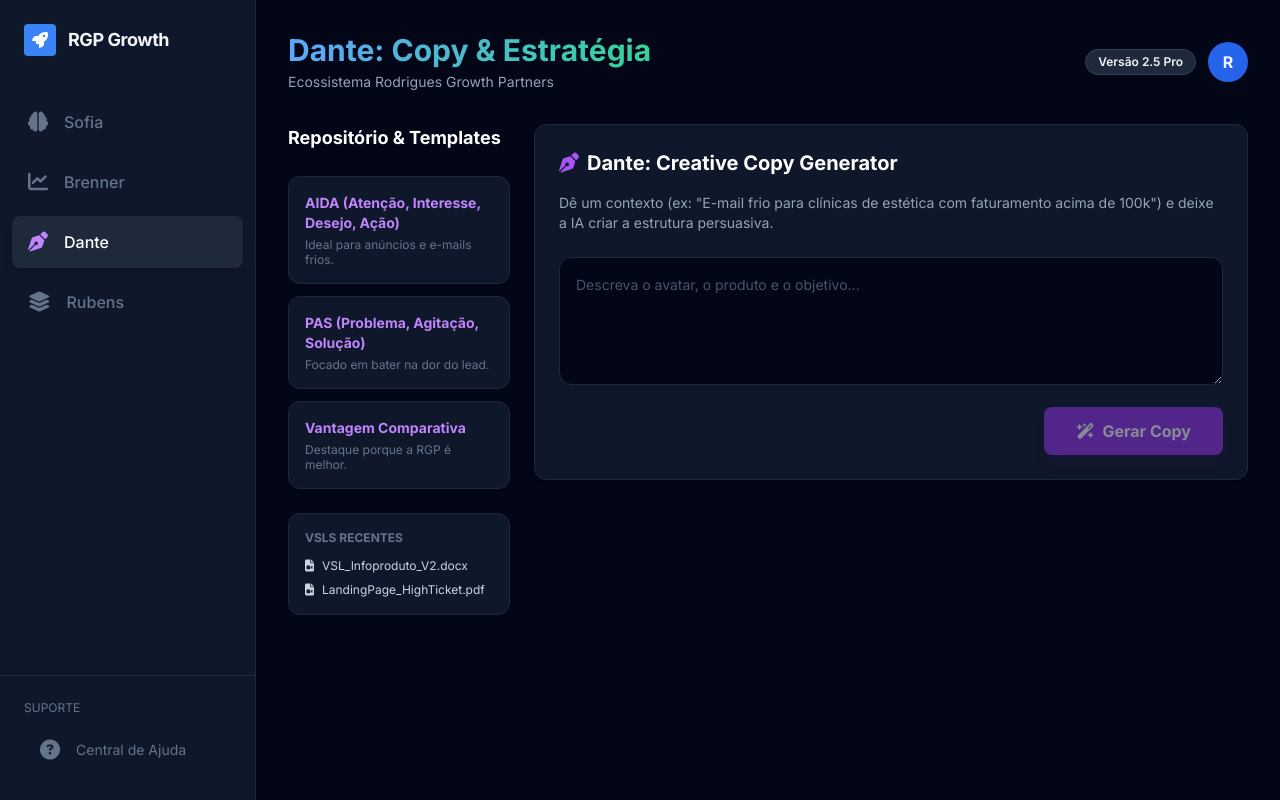
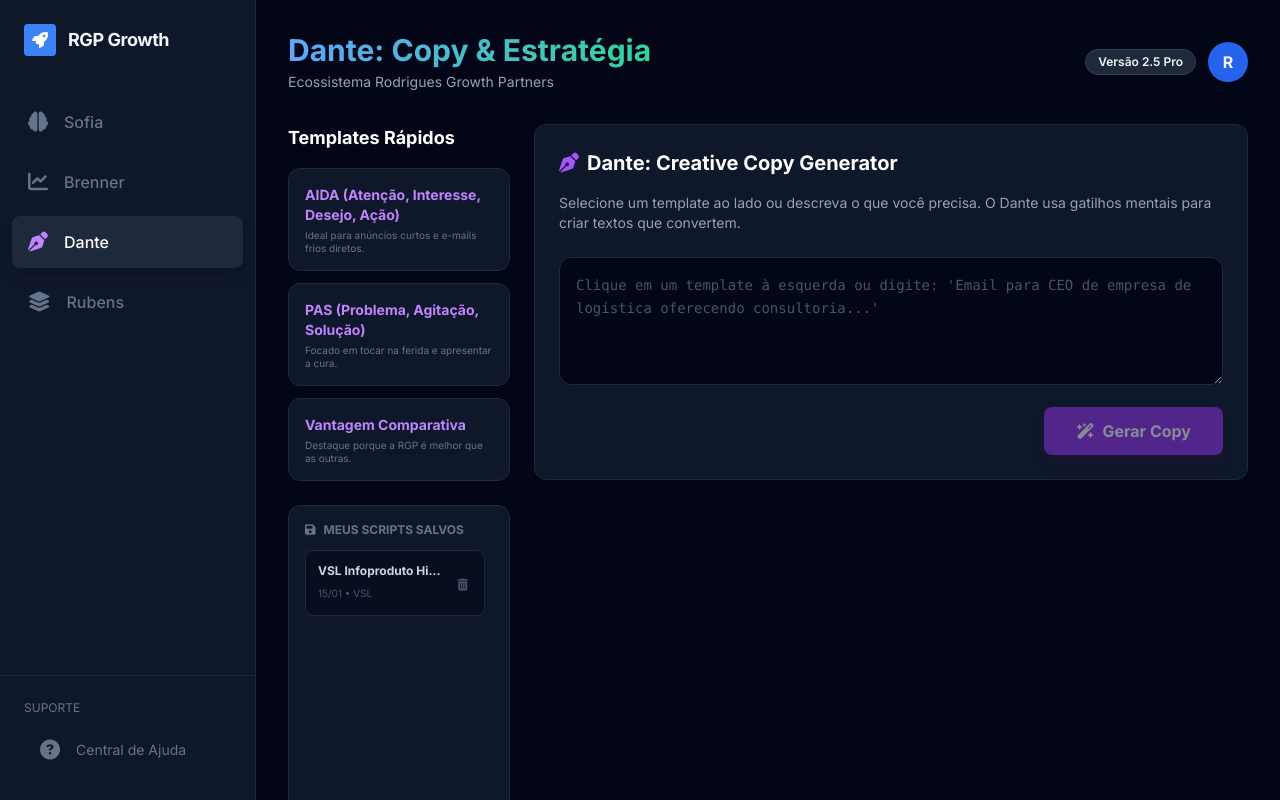
Before and after one commit to tr013432-design/RGP, a React (Vite) app: page / in a window 1280 px wide. Both pictures are taken after a click on the button "Dante". Built offline with nearby package versions, Linux system fonts and the light colour scheme.

Commit message:
Update DanteModule.tsx

```diff
--- a/components/DanteModule.tsx
+++ b/components/DanteModule.tsx
@@ -1,19 +1,52 @@
 import React, { useState } from 'react';
 import { generateCopyStrategy } from '../services/aiService';
-// 1. Importações para Renderizar Markdown
 import ReactMarkdown from 'react-markdown';
 import remarkGfm from 'remark-gfm';
+
+// Interface para os scripts salvos
+interface SavedScript {
+  id: string;
+  title: string;
+  content: string;
+  date: string;
+  type: string;
+}
 
 const DanteModule: React.FC = () => {
   const [prompt, setPrompt] = useState('');
   const [copyOutput, setCopyOutput] = useState('');
   const [isGenerating, setIsGenerating] = useState(false);
 
+  // Estado para armazenar os scripts salvos (Biblioteca)
+  const [savedScripts, setSavedScripts] = useState<SavedScript[]>([
+    { id: '1', title: 'VSL Infoproduto High-Ticket', content: 'Exemplo de script salvo...', date: '15/01', type: 'VSL' }
+  ]);
+
   const TEMPLATES = [
-    { title: 'AIDA (Atenção, Interesse, Desejo, Ação)', desc: 'Ideal para anúncios e e-mails frios.' },
-    { title: 'PAS (Problema, Agitação, Solução)', desc: 'Focado em bater na dor do lead.' },
-    { title: 'Vantagem Comparativa', desc: 'Destaque porque a RGP é melhor.' },
+    {
+      id: 'aida',
+      title: 'AIDA (Atenção, Interesse, Desejo, Ação)',
+      desc: 'Ideal para anúncios curtos e e-mails frios diretos.',
+      promptModel: 'Crie uma copy persuasiva utilizando a estrutura AIDA (Atenção, Interesse, Desejo, Ação) para vender [INSIRA SEU PRODUTO/SERVIÇO]. \n\nPúblico-alvo: [INSIRA SEU PÚBLICO]\nPrincipal Dor: [INSIRA A DOR]\n\nO tom deve ser agressivo e focado em conversão.'
+    },
+    {
+      id: 'pas',
+      title: 'PAS (Problema, Agitação, Solução)',
+      desc: 'Focado em tocar na ferida e apresentar a cura.',
+      promptModel: 'Escreva um texto usando a técnica PAS (Problema, Agitação, Solução).\n\n1. Problema: Descreva uma situação frustrante que [SEU CLIENTE] enfrenta.\n2. Agitação: Torne o problema visceral e emocional.\n3. Solução: Apresente a RGP como a única saída lógica.'
+    },
+    {
+      id: 'vantagem',
+      title: 'Vantagem Comparativa',
+      desc: 'Destaque porque a RGP é melhor que as outras.',
+      promptModel: 'Crie um comparativo "Nós vs Eles".\n\nMostre por que contratar a RGP é um investimento, enquanto contratar agências tradicionais é um gasto. Foque em ROI, previsibilidade e tecnologia.'
+    },
   ];
+
+  // 1. Função que faz os botões de Template funcionarem
+  const handleTemplateClick = (templatePrompt: string) => {
+    setPrompt(templatePrompt);
+  };
 
   const handleGenerate = async () => {
     if (!prompt) return;
@@ -22,52 +55,115 @@ const DanteModule: React.FC = () => {
       const res = await generateCopyStrategy(prompt);
       setCopyOutput(res || '');
     } catch (e) {
-      setCopyOutput('Erro ao gerar estratégia.');
+      setCopyOutput('Erro ao gerar estratégia. O Dante está descansando.');
     } finally {
       setIsGenerating(false);
     }
   };
 
+  // 2. Função para Salvar o Script
+  const handleSaveScript = () => {
+    if (!copyOutput) return;
+
+    // Pergunta o nome do script para o usuário
+    const title = window.prompt("Dê um nome para este Script:", "Novo Script RGP");
+    if (!title) return;
+
+    const newScript: SavedScript = {
+      id: Date.now().toString(),
+      title: title,
+      content: copyOutput,
+      date: new Date().toLocaleDateString('pt-BR', { day: '2-digit', month: '2-digit' }),
+      type: 'Copy'
+    };
+
+    setSavedScripts([newScript, ...savedScripts]);
+    alert("Script salvo na sua biblioteca lateral!");
+  };
+
+  // 3. Função para Excluir o Script
+  const handleDeleteScript = (id: string) => {
+    if (window.confirm("Tem certeza que deseja excluir este script?")) {
+      setSavedScripts(savedScripts.filter(s => s.id !== id));
+    }
+  };
+
+  // Função para carregar um script salvo de volta para a tela
+  const handleLoadScript = (script: SavedScript) => {
+    setCopyOutput(script.content);
+    setPrompt(`(Carregado do histórico: ${script.title})`);
+  };
+
   return (
-    <div className="grid grid-cols-1 lg:grid-cols-4 gap-6">
-      <div className="lg:col-span-1 space-y-6">
-        <h3 className="font-bold text-lg mb-4 text-white">Repositório & Templates</h3>
+    <div className="grid grid-cols-1 lg:grid-cols-4 gap-6 h-[calc(100vh-100px)]">
+      {/* COLUNA DA ESQUERDA: TEMPLATES E BIBLIOTECA */}
+      <div className="lg:col-span-1 space-y-6 flex flex-col h-full">
+
+        {/* Templates */}
+        <div>
+          <h3 className="font-bold text-lg mb-4 text-white">Templates Rápidos</h3>
           <div className="space-y-3">
-          {TEMPLATES.map((t, i) => (
-            <div key={i} className="bg-slate-900 p-4 rounded-xl border border-slate-800 hover:border-purple-500/50 transition-all cursor-pointer group">
+            {TEMPLATES.map((t) => (
+              <button
+                key={t.id}
+                onClick={() => handleTemplateClick(t.promptModel)}
+                className="w-full text-left bg-slate-900 p-4 rounded-xl border border-slate-800 hover:border-purple-500 hover:bg-slate-800 transition-all group active:scale-95"
+              >
                 <h4 className="text-sm font-bold text-purple-400 mb-1 group-hover:text-purple-300">{t.title}</h4>
-              <p className="text-xs text-slate-500 leading-tight group-hover:text-slate-400">{t.desc}</p>
-            </div>
+                <p className="text-[10px] text-slate-500 leading-tight group-hover:text-slate-400">{t.desc}</p>
+              </button>
             ))}
-        </div>
-        <div className="p-4 bg-slate-900 border border-slate-800 rounded-xl">
-          <h4 className="text-xs font-bold uppercase text-slate-500 mb-3">VSLs Recentes</h4>
-          <ul className="text-xs space-y-2">
-            <li className="flex items-center gap-2 text-slate-300 hover:text-purple-400 cursor-pointer transition-colors">
-              <i className="fas fa-file-video"></i> VSL_Infoproduto_V2.docx
-            </li>
-            <li className="flex items-center gap-2 text-slate-300 hover:text-purple-400 cursor-pointer transition-colors">
-              <i className="fas fa-file-video"></i> LandingPage_HighTicket.pdf
-            </li>
-          </ul>
           </div>
         </div>
 
-      <div className="lg:col-span-3 space-y-6">
-        <div className="bg-slate-900 p-6 rounded-xl border border-slate-800 shadow-lg">
+        {/* Biblioteca de Scripts Salvos */}
+        <div className="flex-1 bg-slate-900 border border-slate-800 rounded-xl p-4 overflow-hidden flex flex-col">
+          <h4 className="text-xs font-bold uppercase text-slate-500 mb-3 flex items-center gap-2">
+            <i className="fas fa-save"></i> Meus Scripts Salvos
+          </h4>
+          <div className="overflow-y-auto space-y-2 pr-2 flex-1 custom-scrollbar">
+            {savedScripts.length === 0 ? (
+              <p className="text-xs text-slate-600 italic text-center mt-4">Nenhum script salvo ainda.</p>
+            ) : (
+              savedScripts.map((script) => (
+                <div key={script.id} className="group flex items-center justify-between p-3 rounded-lg bg-slate-950/50 border border-slate-800 hover:border-purple-500/30 transition-all">
+                  <div
+                    className="flex-1 cursor-pointer overflow-hidden"
+                    onClick={() => handleLoadScript(script)}
+                  >
+                    <p className="text-xs font-bold text-slate-300 truncate group-hover:text-purple-400 transition-colors">{script.title}</p>
+                    <span className="text-[10px] text-slate-600">{script.date} • {script.type}</span>
+                  </div>
+                  <button
+                    onClick={() => handleDeleteScript(script.id)}
+                    className="ml-2 text-slate-600 hover:text-red-500 p-1 rounded transition-colors"
+                    title="Excluir Script"
+                  >
+                    <i className="fas fa-trash-alt text-xs"></i>
+                  </button>
+                </div>
+              ))
+            )}
+          </div>
+        </div>
+      </div>
+
+      {/* COLUNA DA DIREITA: ÁREA DE CRIAÇÃO */}
+      <div className="lg:col-span-3 flex flex-col gap-6 h-full overflow-y-auto pb-10">
+        <div className="bg-slate-900 p-6 rounded-xl border border-slate-800 shadow-lg shrink-0">
           <h3 className="font-bold text-xl mb-4 flex items-center gap-2 text-white">
             <i className="fas fa-pen-nib text-purple-500"></i> Dante: Creative Copy Generator
           </h3>
           <p className="text-sm text-slate-400 mb-6">
-            Dê um contexto (ex: "E-mail frio para clínicas de estética com faturamento acima de 100k") e deixe a IA criar a estrutura persuasiva.
+            Selecione um template ao lado ou descreva o que você precisa. O Dante usa gatilhos mentais para criar textos que convertem.
           </p>
 
           <div className="space-y-4">
             <textarea
               value={prompt}
               onChange={(e) => setPrompt(e.target.value)}
-              className="w-full bg-slate-950 border border-slate-800 rounded-xl p-4 text-sm focus:ring-2 focus:ring-purple-500 outline-none h-32 leading-relaxed text-white placeholder-slate-600 transition-all"
-              placeholder="Descreva o avatar, o produto e o objetivo..."
+              className="w-full bg-slate-950 border border-slate-800 rounded-xl p-4 text-sm focus:ring-2 focus:ring-purple-500 outline-none h-32 leading-relaxed text-white placeholder-slate-600 transition-all font-mono"
+              placeholder="Clique em um template à esquerda ou digite: 'Email para CEO de empresa de logística oferecendo consultoria...'"
             />
             <div className="flex justify-end">
               <button
@@ -77,7 +173,7 @@ const DanteModule: React.FC = () => {
               >
                 {isGenerating ? (
                   <>
-                    <i className="fas fa-circle-notch fa-spin"></i> Dante está escrevendo...
+                    <i className="fas fa-circle-notch fa-spin"></i> Escrevendo...
                   </>
                 ) : (
                   <>
@@ -89,53 +185,46 @@ const DanteModule: React.FC = () => {
           </div>
         </div>
 
-        {/* ÁREA DE SAÍDA COM MARKDOWN APLICADO */}
+        {/* ÁREA DE SAÍDA (RESULTADO) */}
         {copyOutput && (
-          <div className="bg-slate-900 p-8 rounded-xl border border-slate-800 animate-in slide-in-from-bottom-4 duration-500 relative shadow-2xl">
+          <div className="bg-slate-900 p-8 rounded-xl border border-slate-800 animate-in slide-in-from-bottom-4 duration-500 relative shadow-2xl mb-10">
             <div className="flex justify-between items-center mb-6 border-b border-slate-800 pb-4">
               <span className="text-xs font-bold text-purple-400 tracking-widest uppercase">
                 <i className="fas fa-scroll mr-2"></i>Produção Gerada
               </span>
+              <div className="flex gap-2">
+                {/* BOTÃO DE SALVAR */}
+                <button
+                  onClick={handleSaveScript}
+                  className="text-xs flex items-center gap-2 bg-emerald-600/10 hover:bg-emerald-600 border border-emerald-600/30 hover:border-emerald-600 text-emerald-400 hover:text-white px-4 py-2 rounded-lg transition-all font-bold"
+                >
+                  <i className="fas fa-save"></i> Salvar na Biblioteca
+                </button>
+                {/* BOTÃO DE COPIAR */}
                 <button
                   onClick={() => navigator.clipboard.writeText(copyOutput)}
-                className="text-xs flex items-center gap-2 bg-slate-800 hover:bg-purple-600 text-slate-300 hover:text-white px-3 py-1.5 rounded-lg transition-all"
+                  className="text-xs flex items-center gap-2 bg-slate-800 hover:bg-purple-600 border border-slate-700 hover:border-purple-500 text-slate-300 hover:text-white px-4 py-2 rounded-lg transition-all font-bold"
                 >
                   <i className="fas fa-copy"></i> Copiar
                 </button>
+              </div>
             </div>
 
             <div className="text-slate-300 leading-relaxed text-base">
                <ReactMarkdown
                  remarkPlugins={[remarkGfm]}
                  components={{
-                   // Títulos elegantes para Copy
                    h1: ({node, ...props}) => <h1 className="text-2xl font-serif font-bold text-white mb-6 border-b border-purple-500/30 pb-2" {...props} />,
                    h2: ({node, ...props}) => <h2 className="text-xl font-serif font-bold text-purple-300 mb-4 mt-8" {...props} />,
                    h3: ({node, ...props}) => <h3 className="text-lg font-bold text-white mb-3 mt-6" {...props} />,
-                   // Parágrafos com fonte levemente maior para leitura
                    p: ({node, ...props}) => <p className="mb-4 text-slate-300 font-sans" {...props} />,
-                   // Listas
                    ul: ({node, ...props}) => <ul className="list-disc pl-5 space-y-2 my-4 marker:text-purple-500" {...props} />,
                    ol: ({node, ...props}) => <ol className="list-decimal pl-5 space-y-2 my-4 marker:text-purple-500" {...props} />,
                    li: ({node, ...props}) => <li className="pl-1" {...props} />,
-                   // Citações ou Chamadas
                    blockquote: ({node, ...props}) => (
                      <blockquote className="border-l-4 border-purple-500 pl-4 py-2 my-6 bg-purple-900/10 italic text-purple-200 rounded-r-lg" {...props} />
                    ),
-                   // Negrito
                    strong: ({node, ...props}) => <strong className="font-bold text-purple-400" {...props} />,
-                   // Tabelas (caso Dante gere alguma estrutura de comparativo)
-                   table: ({node, ...props}) => (
-                     <div className="overflow-x-auto my-6 border border-slate-700 rounded-lg">
-                       <table className="min-w-full divide-y divide-slate-700" {...props} />
-                     </div>
-                   ),
-                   th: ({node, ...props}) => (
-                     <th className="px-4 py-3 bg-slate-800 text-left text-xs font-bold text-purple-300 uppercase tracking-wider" {...props} />
-                   ),
-                   td: ({node, ...props}) => (
-                     <td className="px-4 py-3 whitespace-nowrap text-sm text-slate-400 border-t border-slate-700" {...props} />
-                   )
                  }}
                >
                  {copyOutput}
```
Lines whose indentation alone changed are shown as unchanged.
